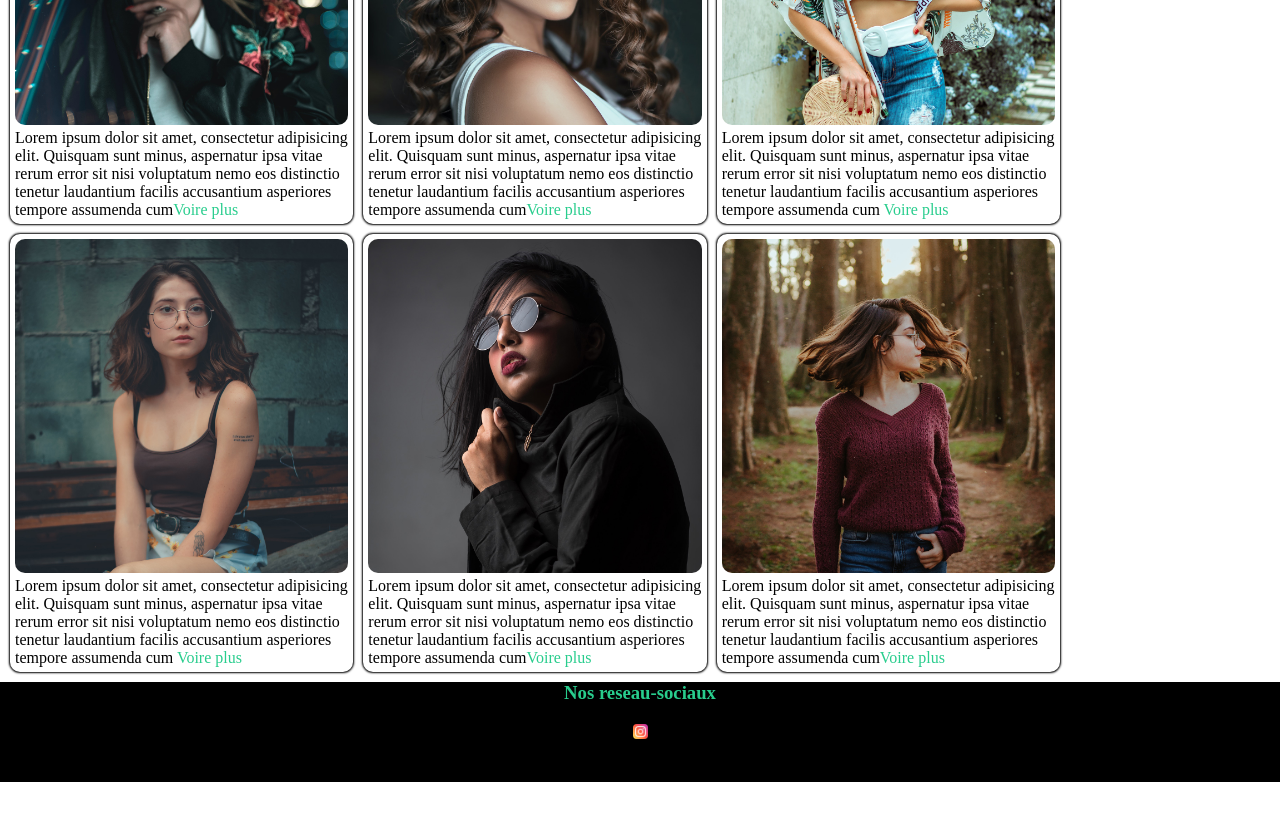
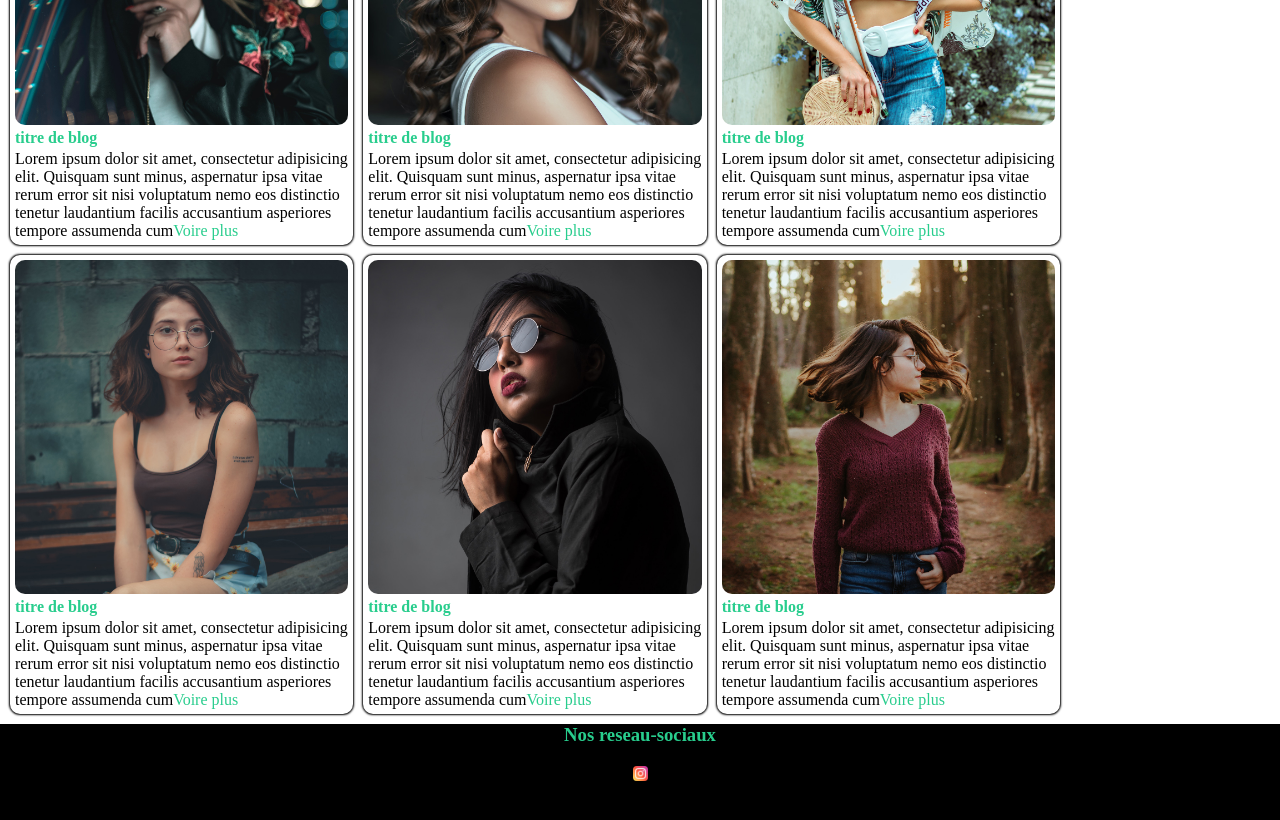
Before and after one commit to Djanfarouhanif/SCP_BLOG, an Angular app: page / in a window 1280 px wide. Shown: the part 280-1100 px from the top of the page. Before the commit the page ends 1062 px from the top, so only its background shows below. Built offline with nearby package versions, Linux system fonts and the light colour scheme.

Commit message:
add the title for article

```diff
--- a/src/app/article-details/article-details.component.css
+++ b/src/app/article-details/article-details.component.css
@@ -78,3 +78,8 @@
         }
     }
 }
+
+h4{
+    color: rgb(40, 205, 141);
+    margin-bottom: 3px;
+}
--- a/src/app/article-details/article-details.component.html
+++ b/src/app/article-details/article-details.component.html
@@ -7,11 +7,12 @@
       <img src="../../assets/image/1.jpg" alt="" />
     </div>
     <div class="paragraphe">
-        Lorem ipsum dolor sit amet, consectetur adipisicing elit.
+      <h4>titre de blog</h4>
+      <p>Lorem ipsum dolor sit amet, consectetur adipisicing elit.
         Quisquam sunt minus, aspernatur ipsa vitae rerum error
         sit nisi voluptatum nemo eos distinctio tenetur laudantium
-          facilis accusantium asperiores tempore assumenda cum<a [routerLink]="['/article-detaile']">Voire plus</a>
-
+         facilis accusantium asperiores tempore assumenda
+         cum<a [routerLink]="['/article-detaile']" >Voire plus</a></p>
     </div>
   </div>
   <div id="article">
@@ -19,11 +20,12 @@
       <img src="../../assets/image/2.jpg" alt="" />
     </div>
     <div class="paragraphe">
-        Lorem ipsum dolor sit amet, consectetur adipisicing elit.
+      <h4>titre de blog</h4>
+      <p>Lorem ipsum dolor sit amet, consectetur adipisicing elit.
         Quisquam sunt minus, aspernatur ipsa vitae rerum error
         sit nisi voluptatum nemo eos distinctio tenetur laudantium
-          facilis accusantium asperiores tempore assumenda cum<a [routerLink]="['/article-detaile']">Voire plus</a>
-
+         facilis accusantium asperiores tempore assumenda
+         cum<a [routerLink]="['/article-detaile']" >Voire plus</a></p>
     </div>
   </div>
   <div id="article">
@@ -31,11 +33,12 @@
       <img src="../../assets/image/3.jpg" alt="" />
     </div>
     <div class="paragraphe">
-        Lorem ipsum dolor sit amet, consectetur adipisicing elit.
+      <h4>titre de blog</h4>
+      <p>Lorem ipsum dolor sit amet, consectetur adipisicing elit.
         Quisquam sunt minus, aspernatur ipsa vitae rerum error
         sit nisi voluptatum nemo eos distinctio tenetur laudantium
-          facilis accusantium asperiores tempore assumenda cum <a [routerLink]="['/article-detaile']">Voire plus</a>
-
+         facilis accusantium asperiores tempore assumenda
+         cum<a [routerLink]="['/article-detaile']" >Voire plus</a></p>
     </div>
   </div>
   <div id="article">
@@ -43,11 +46,12 @@
       <img src="../../assets/image/4.jpg" alt="" />
     </div>
     <div class="paragraphe">
-        Lorem ipsum dolor sit amet, consectetur adipisicing elit.
+      <h4>titre de blog</h4>
+      <p>Lorem ipsum dolor sit amet, consectetur adipisicing elit.
         Quisquam sunt minus, aspernatur ipsa vitae rerum error
         sit nisi voluptatum nemo eos distinctio tenetur laudantium
-          facilis accusantium asperiores tempore assumenda cum <a [routerLink]="['/article-detaile']">Voire plus</a>
-
+         facilis accusantium asperiores tempore assumenda
+         cum<a [routerLink]="['/article-detaile']" >Voire plus</a></p>
     </div>
   </div>
   <div id="article">
@@ -55,11 +59,12 @@
       <img src="../../assets/image/5.jpg" alt="" />
     </div>
     <div class="paragraphe">
-        Lorem ipsum dolor sit amet, consectetur adipisicing elit.
+      <h4>titre de blog</h4>
+      <p>Lorem ipsum dolor sit amet, consectetur adipisicing elit.
         Quisquam sunt minus, aspernatur ipsa vitae rerum error
         sit nisi voluptatum nemo eos distinctio tenetur laudantium
-          facilis accusantium asperiores tempore assumenda cum<a [routerLink]="['/article-detaile']">Voire plus</a>
-
+         facilis accusantium asperiores tempore assumenda
+         cum<a [routerLink]="['/article-detaile']" >Voire plus</a></p>
     </div>
   </div>
   <div id="article">
@@ -67,10 +72,12 @@
       <img src="../../assets/image/6.jpg" alt="" />
     </div>
     <div class="paragraphe">
-        Lorem ipsum dolor sit amet, consectetur adipisicing elit.
+      <h4>titre de blog</h4>
+        <p>Lorem ipsum dolor sit amet, consectetur adipisicing elit.
           Quisquam sunt minus, aspernatur ipsa vitae rerum error
           sit nisi voluptatum nemo eos distinctio tenetur laudantium
-          facilis accusantium asperiores tempore assumenda cum<a [routerLink]="['/article-detaile']" >Voire plus</a>
+           facilis accusantium asperiores tempore assumenda
+           cum<a [routerLink]="['/article-detaile']" >Voire plus</a></p>
 
     </div>
   </div>
```
Lines whose indentation alone changed are shown as unchanged.
